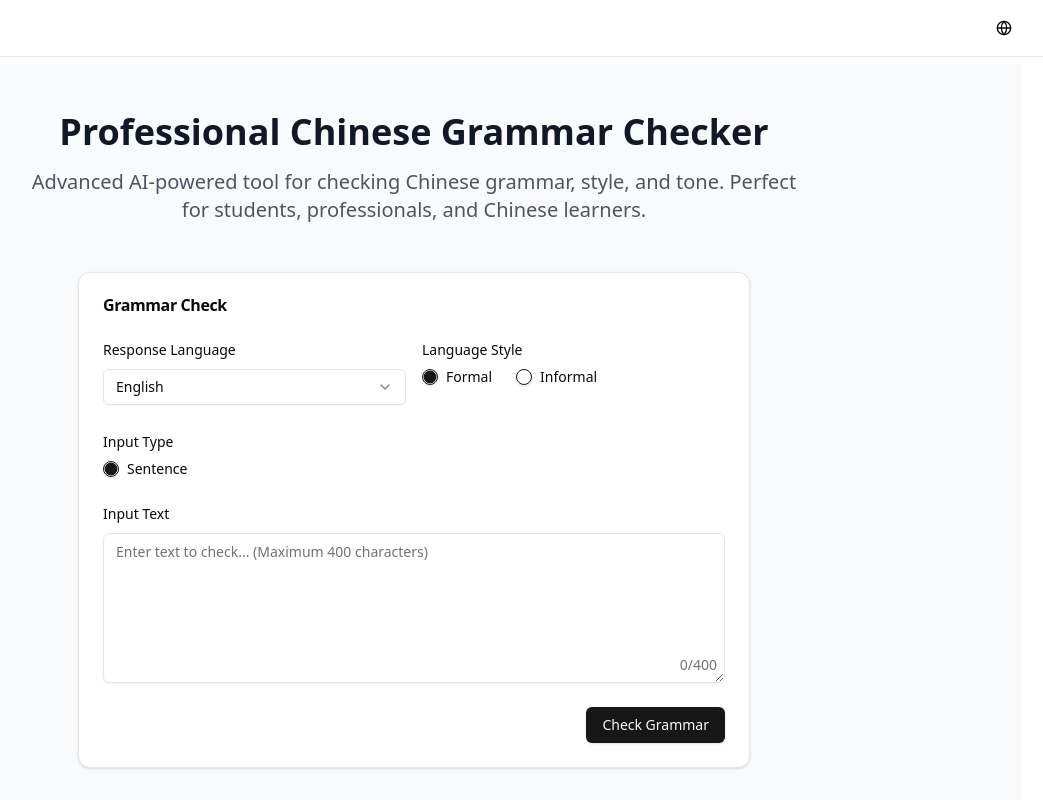
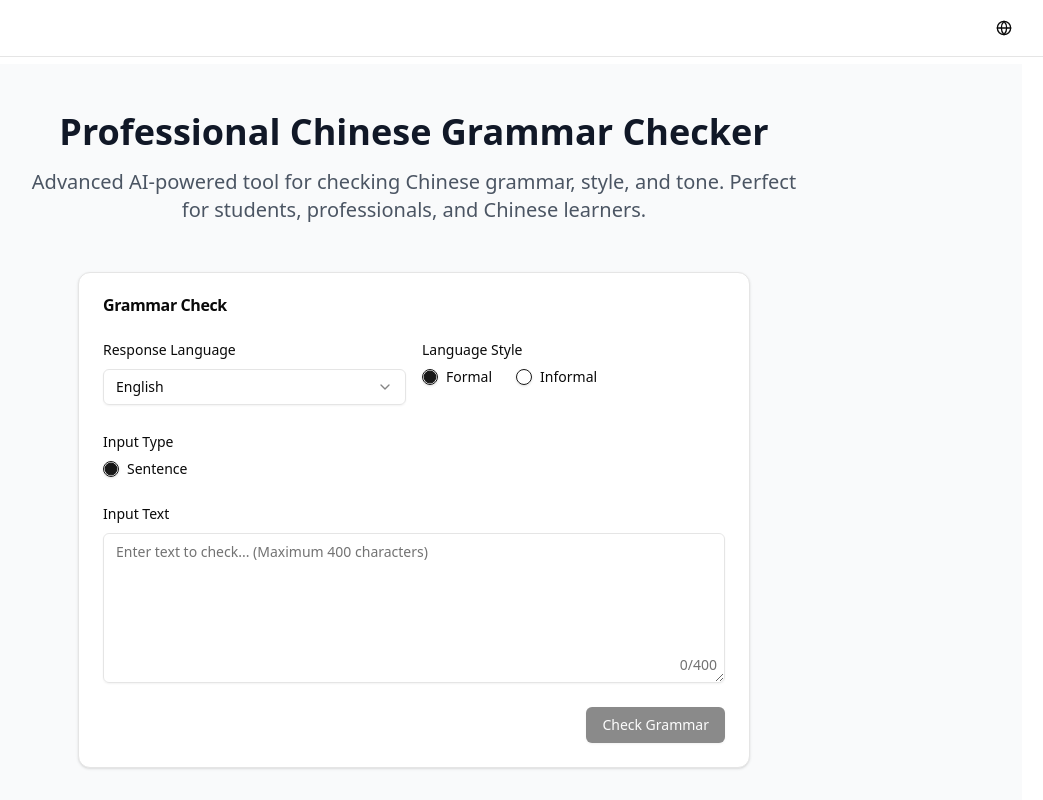
Before and after one commit to QuLi-ops/chinese-grammar-checker, a Next.js app: page /en in a window 1280 px wide. Shown: the top 800 px of the page, without its empty margins (226-1269 px from the left). Built offline with nearby package versions, Linux system fonts and the light colour scheme.

Commit message:
Update GrammarInput.tsx

```diff
--- a/src/app/components/GrammarInput.tsx
+++ b/src/app/components/GrammarInput.tsx
@@ -23,6 +23,12 @@ const GrammarInput: React.FC = () => {
 
   const handleSubmit = async (e: React.FormEvent) => {
     e.preventDefault();
+
+    // 检查文本是否为空或只包含空白字符
+    if (!text.trim()) {
+      return;
+    }
+
     await checkGrammar(text, responseLanguage, inputType, style);
   };
 
@@ -113,7 +119,10 @@ const GrammarInput: React.FC = () => {
             </div>
 
             <div className="flex justify-end">
-              <Button type="submit" disabled={isLoading}>
+              <Button
+                type="submit"
+                disabled={isLoading || !text.trim()}
+              >
                 {isLoading ? t('checkingButton') : t('checkButton')}
               </Button>
             </div>
```
